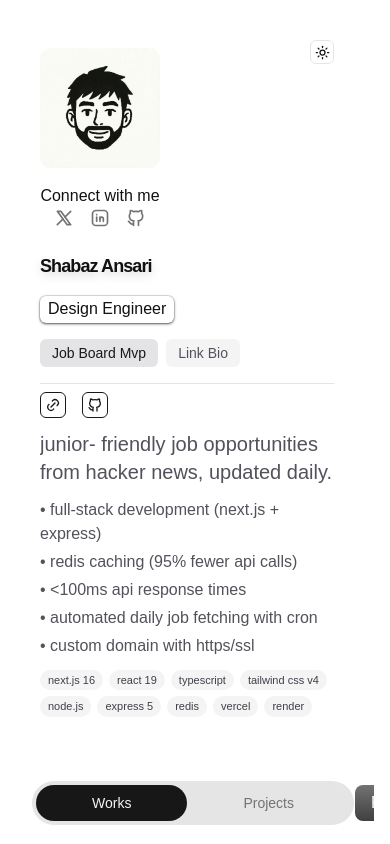
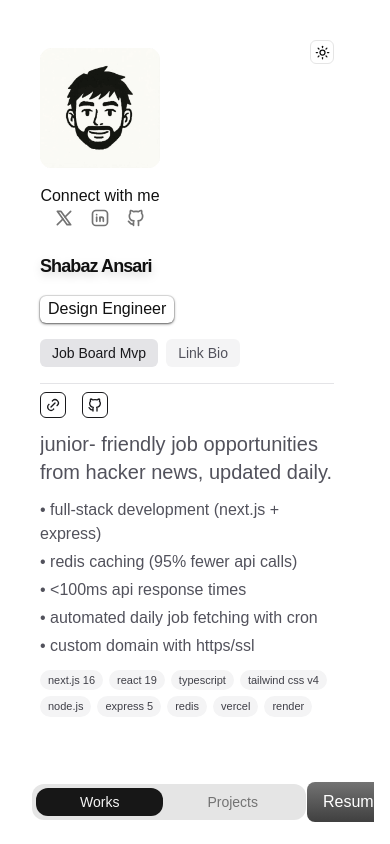
Before and after one commit to Kise07/Minimal-Portfolio, a Next.js app: page / in a window 390 px wide. Shown: the top 844 px of the page. Built offline with nearby package versions, Linux system fonts and the light colour scheme.

Commit message:
chore: responsive changes

```diff
--- a/src/components/ui/project-card.tsx
+++ b/src/components/ui/project-card.tsx
@@ -12,7 +12,7 @@ export const ProjectCard = ({
           loop
           muted
           playsInline
-          className="h-full object-cover"
+          className="h-full md:object-cover"
         />
       </div>
       <div className="mt-3 flex items-center justify-between">
--- a/src/components/ui/work.tsx
+++ b/src/components/ui/work.tsx
@@ -24,7 +24,7 @@ export const Works = ({ className }: { className?: string }) => {
       {/* Header: tabs left, Resume button right */}
       <div className="mb-4 flex items-center justify-between">
         {/* Sliding pill tabs */}
-        <div className="flex w-fit rounded-full bg-neutral-200 p-1 dark:bg-neutral-800">
+        <div className="flex w-fit rounded-xl bg-neutral-200 p-1 dark:bg-neutral-800">
           {TABS.map((tab, index) => (
             <button
               key={tab}
@@ -34,12 +34,12 @@ export const Works = ({ className }: { className?: string }) => {
               }}
               onMouseEnter={() => setHoveredTab(index)}
               onMouseLeave={() => setHoveredTab(null)}
-              className="relative z-20 rounded-full px-4 py-2 text-sm font-medium"
+              className="relative z-20 rounded-xl p-1 text-sm md:px-4 md:py-2 md:font-medium"
             >
               {(hoveredTab === index || activeTab === index) && (
                 <motion.div
                   layoutId="work-tab"
-                  className="absolute inset-0 rounded-full bg-neutral-900 dark:bg-neutral-100"
+                  className="absolute inset-0 rounded-xl bg-neutral-900 dark:bg-neutral-100"
                   style={{ opacity: showResume ? 0 : 1 }}
                   transition={{ type: "spring", stiffness: 300, damping: 25 }}
                 />
@@ -62,7 +62,7 @@ export const Works = ({ className }: { className?: string }) => {
         <MagneticButton
           onClick={() => setShowResume(true)}
           active={showResume}
-          className="px-4 py-1.5"
+          className="px-4 py-2"
         >
           Resume
         </MagneticButton>
```
